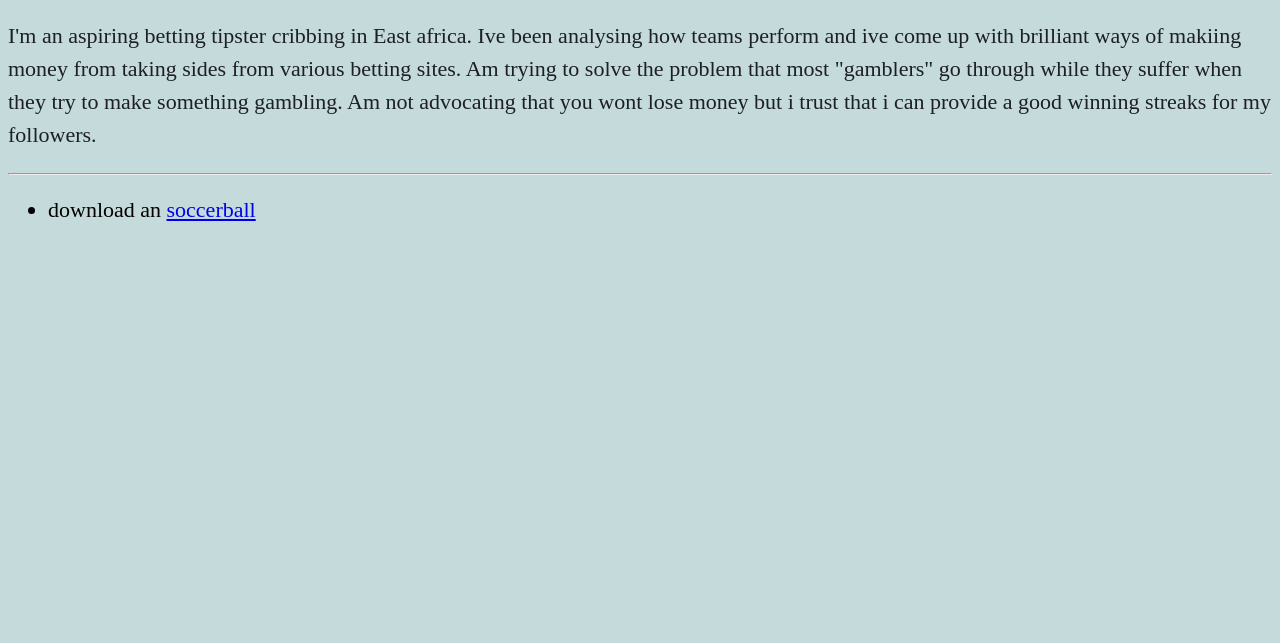
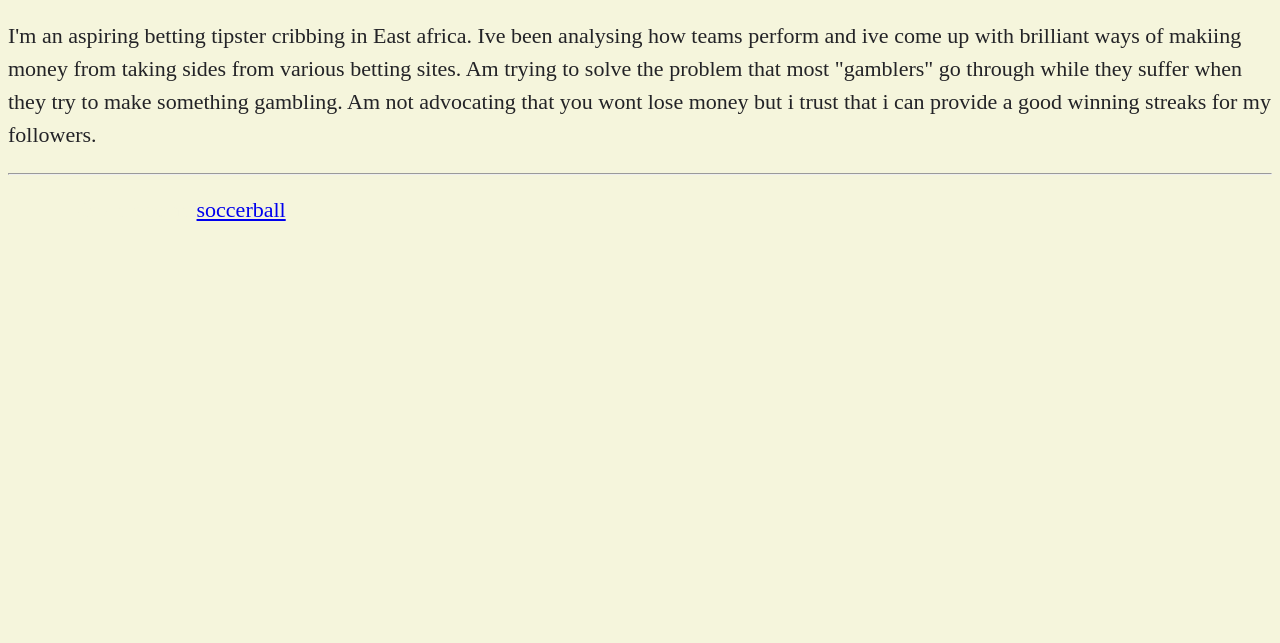
Before and after one commit to ackermann254/crazytips, a plain HTML site: page about.html in a window 1280 px wide. Shown: the part 157-800 px from the top of the page. Drawn offline with Linux system fonts and the light colour scheme.

Commit message:
created css/style.css
This was my first every learning experience with coding

```diff
--- a/css/style.css
+++ b/css/style.css
@@ -9,7 +9,7 @@ body {
     margin:1.5rem
     min-height: 100vh;
     font-size: 22px;
-    background-color: rgb(197, 218, 218);
+    background-color: beige;
     color:rgba(25, 36, 111, 0.839)
     padding:1.5rems
 }
@@ -32,6 +32,16 @@ body {
         font-family: 'Segoe UI', Tahoma, Geneva, Verdana, sans-serif;
 
     }
+    ul{
+        list-style-type: square;
+        list-style-position: inside;
+        color: beige;
+        list-style-image: ;
+    }
+   ul::marker{
+
+        color
+    }
 
 
 
@@ -41,3 +51,18 @@ body {
 
     font-style: italic;
 }
+a{
+    color
+}
+
+a:visited{
+
+    color: steelblue;
+}
+
+a:hover{
+    color: dodgerblue;
+}
+a:active{
+    color
+}
```
Also changed, not shown: index.html (+2 -2 lines).
